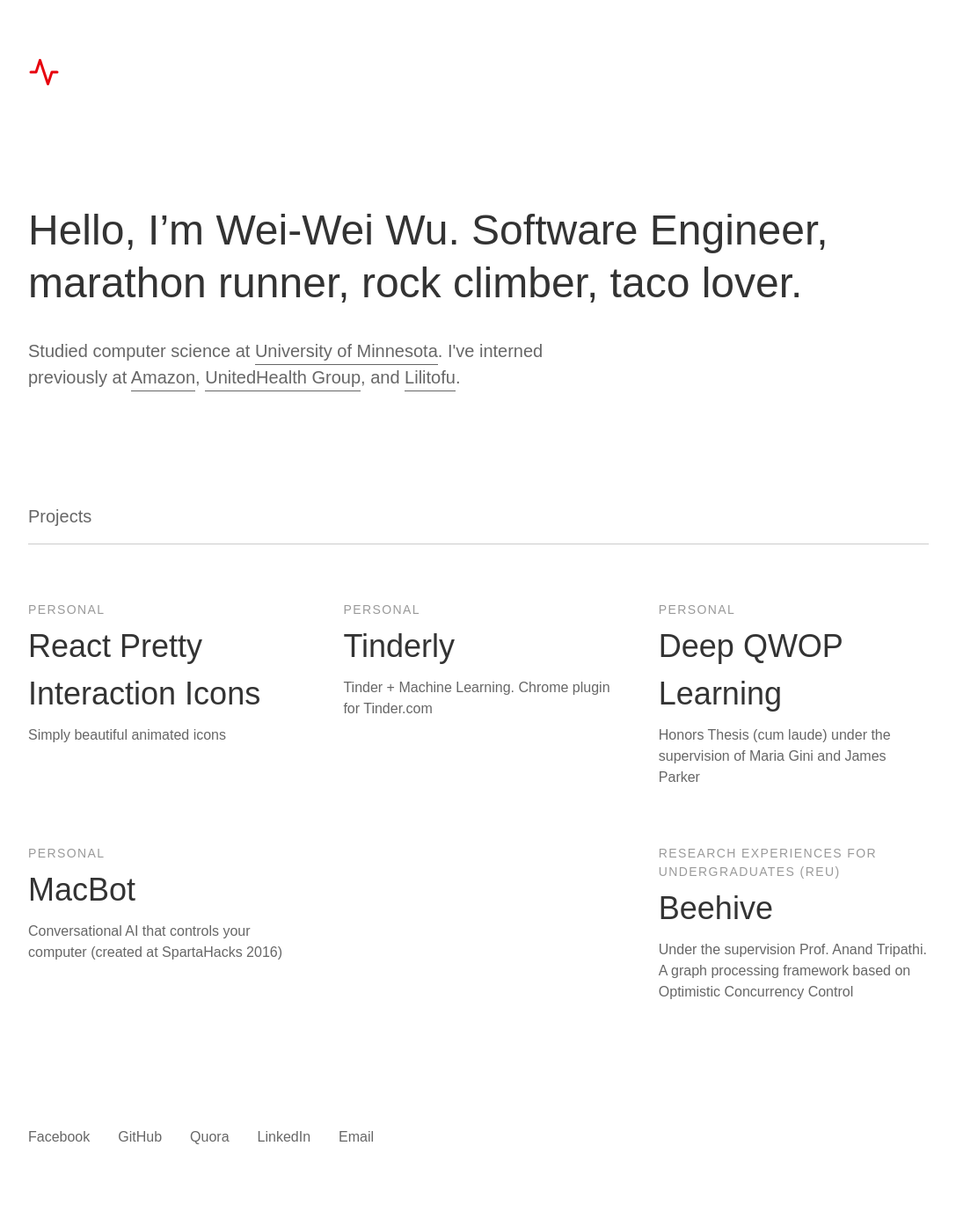
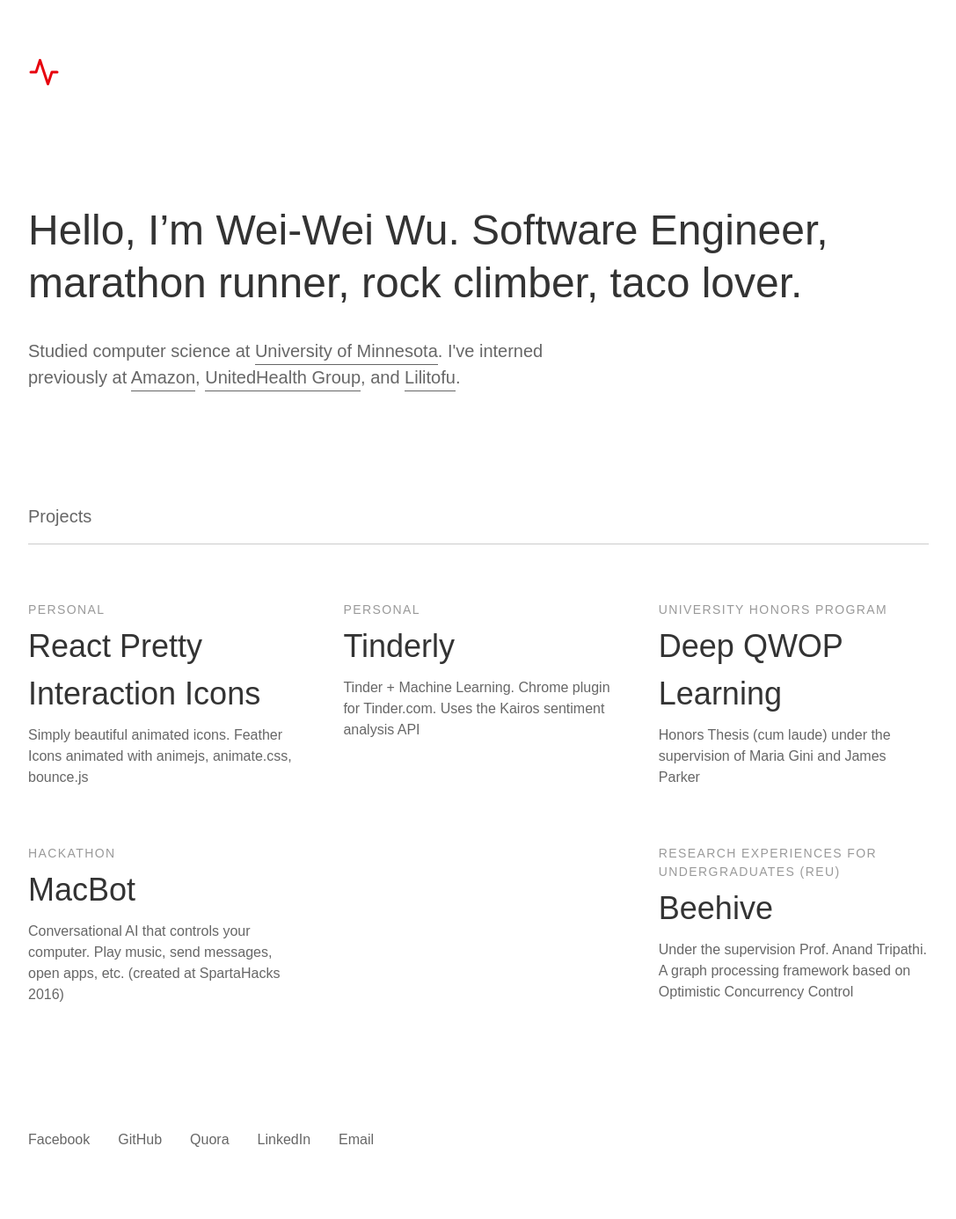
Before and after one commit to wuweiweiwu/wuweiweiwu.github.io, a Jekyll site: the page built from index.html, in a window 1280 px wide. Shown: the whole page at 88% size, without its empty margins (96-1183 px from the left). Built offline with Jekyll 4.4.1, drawn with Linux system fonts in a browser that asks for light colours; some web fonts are replaced.

Commit message:
updating projects

```diff
--- a/_data/projects.yml
+++ b/_data/projects.yml
@@ -1,21 +1,21 @@
 - name: React Pretty Interaction Icons
   client: Personal
-  description: Simply beautiful animated icons
+  description: Simply beautiful animated icons. Feather Icons animated with animejs, animate.css, bounce.js
   link: https://github.com/wuweiweiwu/react-pretty-interaction-icon
 
 - name: Tinderly
   client: Personal
-  description: Tinder + Machine Learning. Chrome plugin for Tinder.com
+  description: Tinder + Machine Learning. Chrome plugin for Tinder.com. Uses the Kairos sentiment analysis API
   link: https://chrome.google.com/webstore/detail/tinderly-tinder-with-mach/mdkobmclngihinplcodbehpmocchnmob
 
 - name: Deep QWOP Learning
-  client: Personal
+  client: University Honors Program
   description: Honors Thesis (cum laude) under the supervision of Maria Gini and James Parker
   link: https://github.com/wuweiweiwu/qwop-thesis/blob/master/thesis.pdf
 
 - name: MacBot
-  client: Personal
-  description: Conversational AI that controls your computer (created at SpartaHacks 2016)
+  client: Hackathon
+  description: Conversational AI that controls your computer. Play music, send messages, open apps, etc. (created at SpartaHacks 2016)
   link: https://devpost.com/software/macbotv1
 
 - name: Beehive
```
